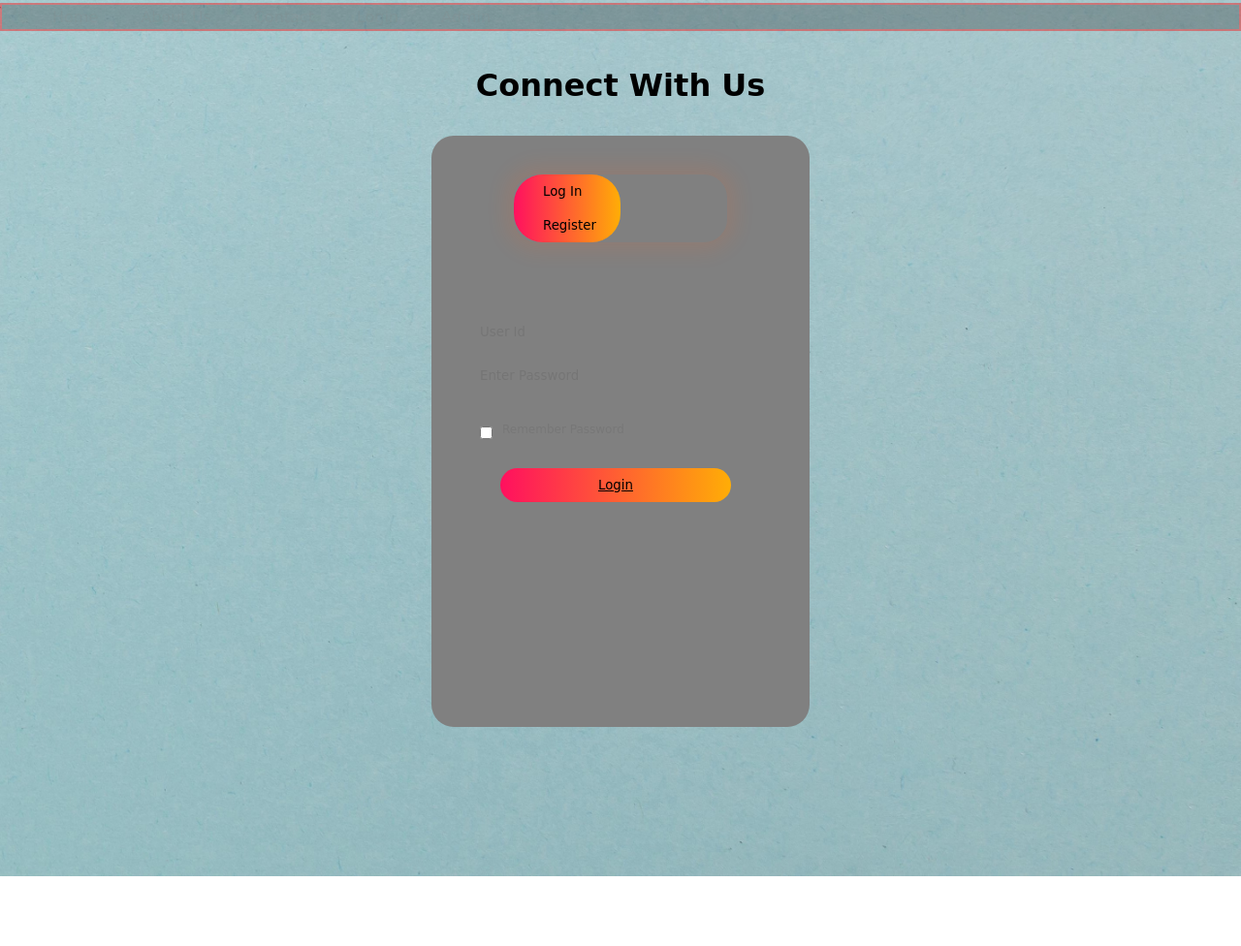
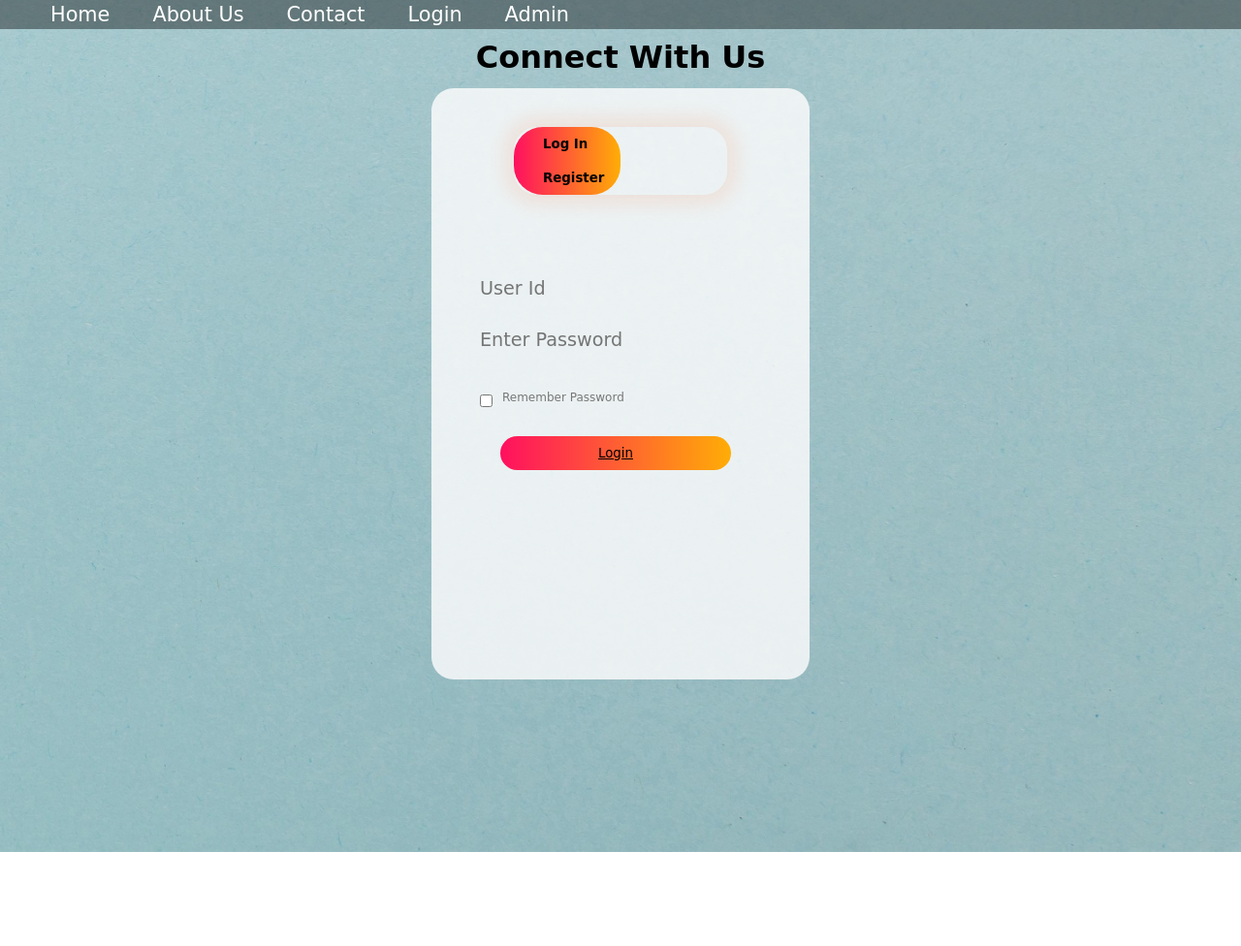
Before and after one commit to Hemang-Ranga/Cloud-Project, a Django app: page /login/ in a window 1280 px wide. Shown: the whole page at 97% size. Run offline with Django 4.2, Linux system fonts and the light colour scheme; some libraries are stand-ins or nearby versions; some web fonts are replaced.

Commit message:
navbar correction in login section

```diff
--- a/static/CSS/login.css
+++ b/static/CSS/login.css
@@ -14,16 +14,16 @@
     display: flex;
     align-items: center;
     position: relative;
-    top: 3px;
+    top: 0px;
     position: sticky;
     z-index: 1;
-    opacity: 0.4;
-    border: 2px solid red;
+    /* opacity: 0.4; */
+    /* border: 2px solid red; */
 }
-/* #logo video{
+#logo video{
     width: 86px;
     height: 98px;
-} */
+}
 #navbar::before{
     content: " ";
     background-color: black;
@@ -32,8 +32,8 @@
     top: 0px;
     left: 0px;
     width: 100%;
-    z-index: 5;
-    opacity: 0.6;
+    z-index: -1;
+    opacity: 0.4;
 }
 #navbar ul{
    display: flex;
@@ -42,34 +42,22 @@
 }
 #navbar ul li{
    list-style: none;
-   font-size: 1rem;
+   font-size: 1.3rem;
 }
 #navbar ul li a{
-   color: rgb(181, 177, 177, 0.8);
+   color: white;
    text-decoration: none;
    display: block;
    padding: 3px 22px;
-   /* border-radius: 20px; */
+   border-radius: 20px;
 }
 #navbar ul li a:hover{
    color: black;
-   background-color: white ;
-   opacity: 0.5;
-   /* text-decoration:underline ; */
+   background-color: white;
+   text-decoration:underline ;
 }
 #home2 h1{
     text-align: center;
-}
-
-
-
-#login_heading{
-    text-align: center;
-    color: black;
-    margin-left: auto;
-    margin-right: auto;
-    marg
-
 }
 #LOGIN::before{
     content: " ";
@@ -82,7 +70,6 @@
     opacity: 0.89;
 }
 .form-container{
-    margin-top: auto;
     height: 100%;
     width: 100%;
     position: absolute;
@@ -94,7 +81,7 @@
     margin: 1% auto;
     padding: 5px;
     border-radius: 23px;
-    background: grey;
+    background: rgba(255, 254, 254,0.8);
     /* text-decoration: bolder; */
     overflow: hidden;
 }
@@ -140,9 +127,9 @@
     width: 280px;
     transition: 0.5s;
     text-decoration: underline;
-
 }
 .input-field{
+    font-size: larger;
     width: 100%;
     padding: 10px 0;
     margin: 5px 0;
@@ -150,9 +137,9 @@
     border-top: 0px;
     border-bottom: 0px;
     border-right: 0px;
-    border-color: black;
     outline: none;
     background: transparent;
+    /* background-color: rgb(164, 195, 200,0.6); */
 }
 .submit-btn{
     width: 85%;
--- a/templates/login.html
+++ b/templates/login.html
@@ -10,13 +10,13 @@
 
 
 
+
+    <link rel="stylesheet" href="{% static 'CSS/login.css' %}">
     <link
         href="https://fonts.googleapis.com/css2?family=Baloo+Bhai+2&family=Baloo+Bhaina+2&family=Bree+Serif&display=swap"
         rel="stylesheet">
-
-    <link rel="stylesheet" href="{% static 'CSS/login.css' %}">
-    {% comment %} <link rel="stylesheet" media="screen and (max-width: 600px)" href="{% static 'CSS/login1.css' %}"> {% endcomment %}
-    {% comment %} <link rel="stylesheet" media="screen and (max-width: 300px)" href="{% static 'CSS/login2.css' %}"> {% endcomment %}
+    <link rel="stylesheet" media="screen and (max-width: 600px)" href="{% static 'CSS/login1.css' %}">
+    <link rel="stylesheet" media="screen and (max-width: 300px)" href="{% static 'CSS/login2.css' %}">
 </head>
 
 <body style="background: url({% static 'image/login_bg2.jpg' %}) no-repeat center center/cover;">
@@ -57,20 +57,22 @@
 
 
         <div  class="login_heading">
-            <h1 style="text-align: center; margin-top:40px ; margin-bottom:20px; " >Connect With Us</h1>
+            <h1 style="text-align: center; margin-top:10px ; " >Connect With Us</h1>
         </div>
         <div class="form-container">
             <div class="form-box">
                 <div class="button-box">
                     <div id="btn"></div>
-                    <button type="button" class="toogle-btn" onclick="login()">Log In</button>
-                    <button type="button" class="toogle-btn" onclick="register()">Register</button>
+                    <button type="button" class="toogle-btn" onclick="login()"><b>Log In</b></button>
+                    <button type="button" class="toogle-btn" onclick="register()"><b>Register</b></button>
                 </div>
                 <form id="login" action="" method="post" class="input-group">
                     {% csrf_token %}
+
                     <input type="text" class="input-field" name="username" placeholder="User Id" required>
                     <input type="password" class="input-field" name="password" placeholder="Enter Password" required>
                     <input type="checkbox" class="checkbox"><span>Remember Password</span>
+
                     <button type="submit" class="submit-btn">Login</button>
                 </form>
                 <form id="register" action="{% url "register" %}" method="post" class="input-group">
```
